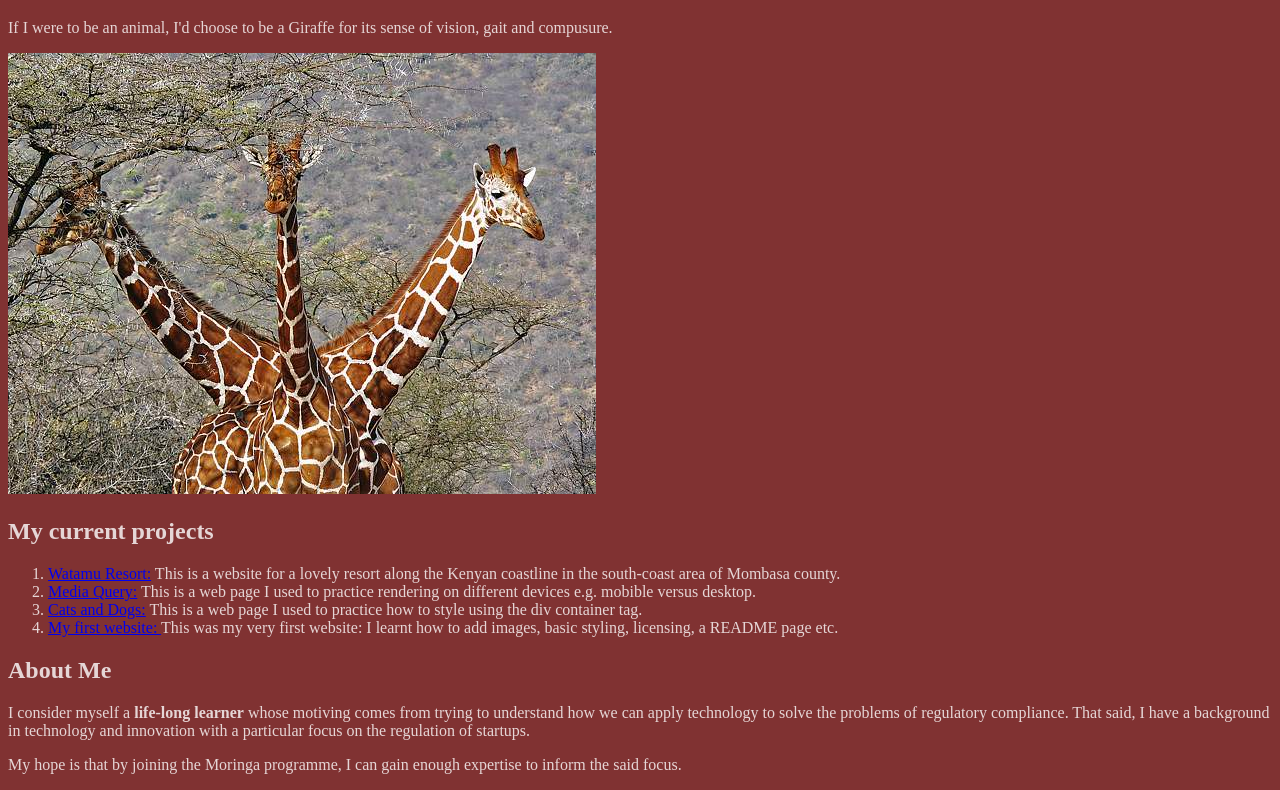
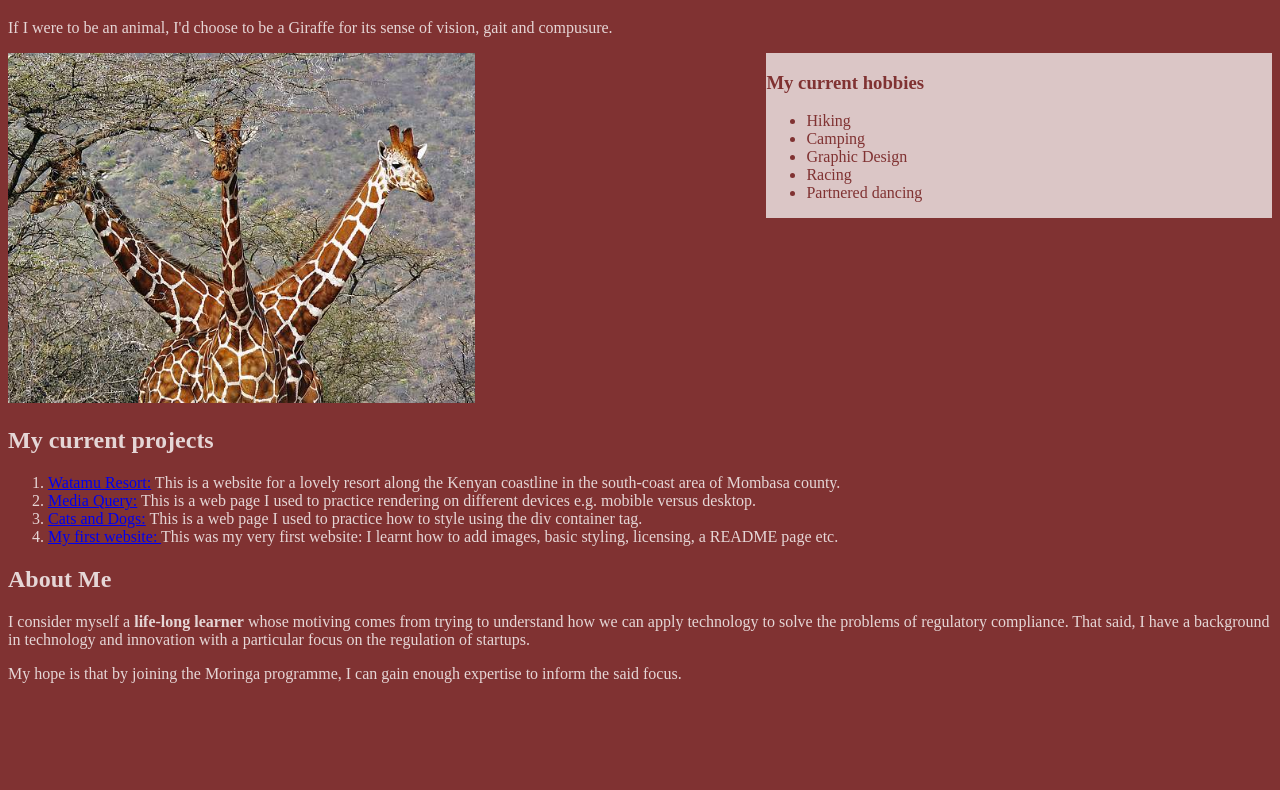
Before and after one commit to robertmuthuri/programming-portfolio, a plain HTML site: page index.html in a window 1280 px wide. Shown: the part 61-851 px from the top of the page. After the commit the page ends 800 px from the top, so only its background shows below. Drawn offline with Linux system fonts and the light colour scheme.

Commit message:
Adds my current hobbies to the webpage.

```diff
--- a/css/styles.css
+++ b/css/styles.css
@@ -4,3 +4,9 @@ body {
   color: #E5D6D6;
   font-family: avenir;
 }
+.sidebar {
+  width: 40%;
+  float: right;
+  background-color: #DBC6C6;
+  color: #803232;
+}
--- a/index.html
+++ b/index.html
@@ -8,7 +8,17 @@
   <body>
     <h1>Robert Muthuri</h1>
     <p>If I were to be an animal, I'd choose to be a Giraffe for its sense of vision, gait and compusure.</p>
-    <img src="images/giraffe.jpg" alt="An image of a Giraffe.">
+    <img src="images/giraffe.jpg" height=350px alt="An image of a Giraffe.">
+    <div class="sidebar">
+      <h3>My current hobbies</h3>
+      <ul>
+        <li>Hiking</li>
+        <li>Camping</li>
+        <li>Graphic Design</li>
+        <li>Racing</li>
+        <li>Partnered dancing</li>
+      </ul>
+    </div>
     <h2>My current projects</h2>
     <ol>
       <li><a href="https://robertmuthuri.github.io/resort-website/">Watamu Resort:</a> This is a website for a lovely resort along the Kenyan coastline in the south-coast area of Mombasa county.</li>
@@ -19,5 +29,6 @@
     <h2>About Me</h2>
     <p>I consider myself a <strong>life-long learner</strong> whose motiving comes from trying to understand how we can apply technology to solve the problems of regulatory compliance. That said, I have a background in technology and innovation with a particular focus on the regulation of startups.</p>
     <p>My hope is that by joining the Moringa programme, I can gain enough expertise to inform the said focus.</p>
+
   </body>
 </html>
```
